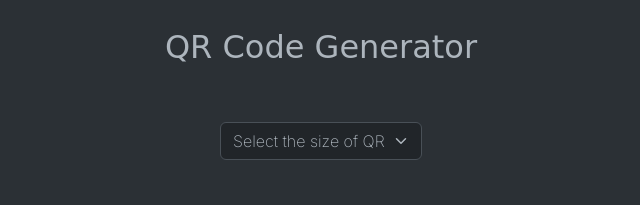
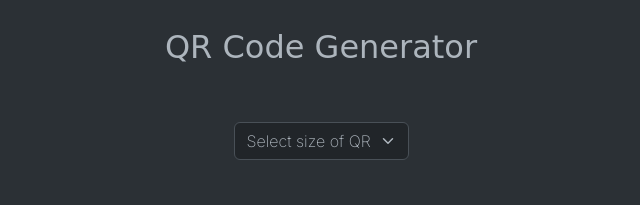
Before and after one commit to Shubham-Kumar-Sahoo/QR-Code-Generator, a plain HTML site: page index.html in a window 1280 px wide. Shown: the top 205 px of the page, 319-959 px from the left. Drawn offline with nearby package versions, Linux system fonts and the light colour scheme; a web font is replaced by a local one.

Commit message:
Update index.html

```diff
--- a/index.html
+++ b/index.html
@@ -17,7 +17,7 @@
             <img class="hidden" src="" alt="QR">
             <br>
             <select class="form-select" id="size" aria-label="Default select example">
-                <option selected>Select the size of QR</option>
+                <option selected>Select size of QR</option>
                 <option value="100">100x100</option>
                 <option value="150">150x150</option>
                 <option value="200">200x200</option>
```
